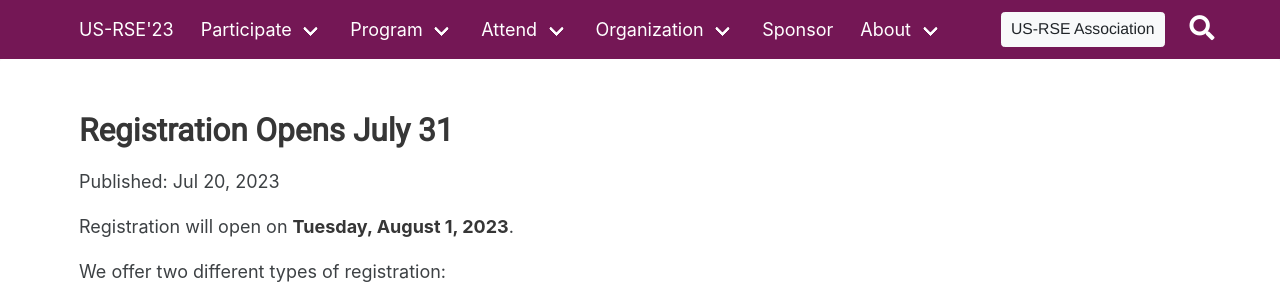
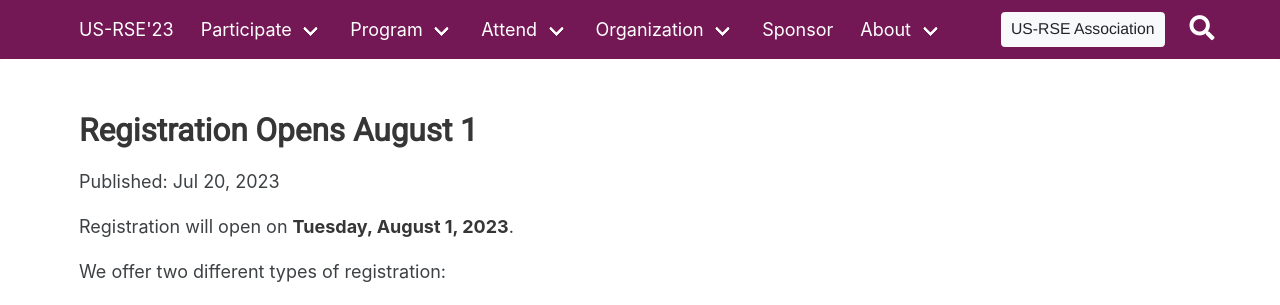
Before and after one commit to USRSE/usrse23, a Jekyll site: the page built from _posts/2023-07-20-registration-open-date.md, in a window 1280 px wide and 900 px high. Shown: the top 305 px of the window. Built offline with Jekyll 4.4.1, drawn with Linux system fonts in a browser that asks for light colours; a style sheet for code colours, icons or effects is not loaded.

Commit message:
Fix title

```diff
--- a/_posts/2023-07-20-registration-open-date.md
+++ b/_posts/2023-07-20-registration-open-date.md
@@ -1,6 +1,6 @@
 ---
 layout: post
-title: "Registration Opens July 31"
+title: "Registration Opens August 1"
 date: 2023-07-20
 tags:
 ---
```
